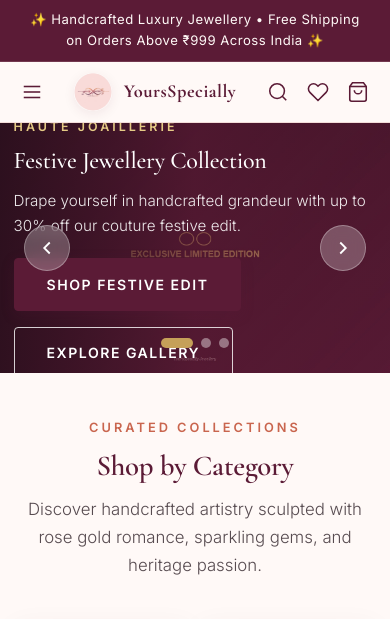
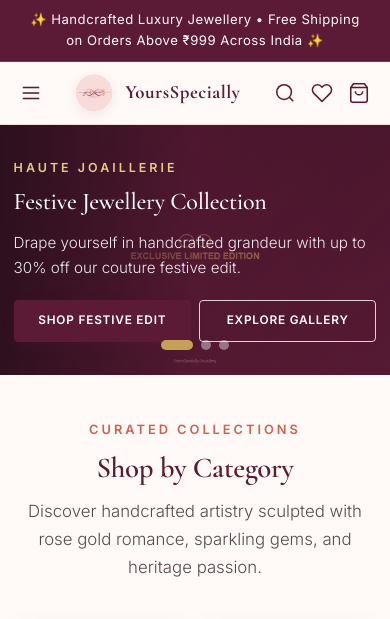
Before and after one commit to Pradeep-1-source/yoursspecially-jewellery, a PHP site: page / in a window 390 px wide. Shown: the top 619 px of the page. Run offline with PHP 8.4, Linux system fonts and the light colour scheme; data comes from the database, SQL or seed files in the repository; data that the repository does not hold is empty; some libraries are stand-ins or nearby versions; some web fonts are replaced.

Commit message:
Enhance mobile responsive header, cache-busting, hero controls and button layout

```diff
--- a/assets/css/style.css
+++ b/assets/css/style.css
@@ -350,6 +350,20 @@
     cursor: pointer;
 }
 
+@media (max-width: 991px) {
+    .main-nav {
+        display: none !important;
+    }
+    .mobile-menu-btn {
+        display: inline-flex !important;
+        align-items: center;
+        justify-content: center;
+        width: 38px;
+        height: 38px;
+        padding: 6px;
+    }
+}
+
 /* ----------------------------------------------------
    Hero Promotional Banner & Carousel
    ---------------------------------------------------- */
@@ -465,6 +479,31 @@
 
 .slider-arrow.prev { left: 24px; }
 .slider-arrow.next { right: 24px; }
+
+@media (max-width: 768px) {
+    .slider-arrow {
+        display: none !important;
+    }
+}
+
+.hero-btn-group {
+    display: flex;
+    gap: 1rem;
+    flex-wrap: wrap;
+}
+
+@media (max-width: 480px) {
+    .hero-btn-group {
+        gap: 0.5rem;
+    }
+    .hero-btn-group .btn {
+        flex: 1 1 calc(50% - 0.3rem);
+        padding: 0.65rem 0.6rem;
+        font-size: 0.74rem;
+        letter-spacing: 0.8px;
+        white-space: nowrap;
+    }
+}
 
 .slider-dots {
     position: absolute;
--- a/includes/footer.php
+++ b/includes/footer.php
@@ -95,7 +95,11 @@
     <span>Chat with Stylist</span>
 </a>
 
-<!-- Master Script -->
-<script src="<?= BASE_URL ?>assets/js/main.js"></script>
+<!-- Master Script with Cache Busting -->
+<?php
+$jsFile = dirname(__DIR__) . '/assets/js/main.js';
+$jsVersion = file_exists($jsFile) ? filemtime($jsFile) : '2.2';
+?>
+<script src="<?= BASE_URL ?>assets/js/main.js?v=<?= $jsVersion ?>"></script>
 </body>
 </html>
--- a/includes/header.php
+++ b/includes/header.php
@@ -30,8 +30,30 @@
     <!-- Favicon -->
     <link rel="icon" type="image/jpeg" href="<?= BASE_URL ?>assets/images/logo.jpeg">
 
-    <!-- CSS Master Stylesheet -->
-    <link rel="stylesheet" href="<?= BASE_URL ?>assets/css/style.css">
+    <!-- CSS Master Stylesheet with Cache Busting -->
+    <?php
+    $cssFile = dirname(__DIR__) . '/assets/css/style.css';
+    $cssVersion = file_exists($cssFile) ? filemtime($cssFile) : '2.2';
+    ?>
+    <link rel="stylesheet" href="<?= BASE_URL ?>assets/css/style.css?v=<?= $cssVersion ?>">
+
+    <!-- Critical Mobile Header Styles to Guarantee Clean Mobile View -->
+    <style>
+        @media (max-width: 991px) {
+            .main-nav { display: none !important; }
+            .mobile-menu-btn { display: inline-flex !important; }
+            .header-inner { height: 62px; gap: 0.4rem; }
+            .brand-logo-img { height: 38px; width: 38px; }
+            .brand-logo-text { font-size: 1.18rem; }
+            .brand-logo-sub { font-size: 0.52rem; }
+            .slider-arrow { display: none !important; }
+        }
+        @media (max-width: 480px) {
+            .brand-logo-sub { display: none !important; }
+            .header-actions { gap: 0.2rem; }
+            .action-icon-btn { width: 34px; height: 34px; padding: 5px; }
+        }
+    </style>
 </head>
 <body>
 
--- a/index.php
+++ b/index.php
@@ -72,7 +72,7 @@
                         <?php if (!empty($banner['subtitle'])): ?>
                             <p class="hero-subtitle"><?= e($banner['subtitle']) ?></p>
                         <?php endif; ?>
-                        <div style="display:flex; gap:1rem; flex-wrap:wrap;">
+                        <div class="hero-btn-group">
                             <a href="<?= BASE_URL . e($banner['button_link'] ?: 'products.php') ?>" class="btn btn-primary">
                                 <?= e($banner['button_text'] ?: 'Shop Now') ?>
                             </a>
```
